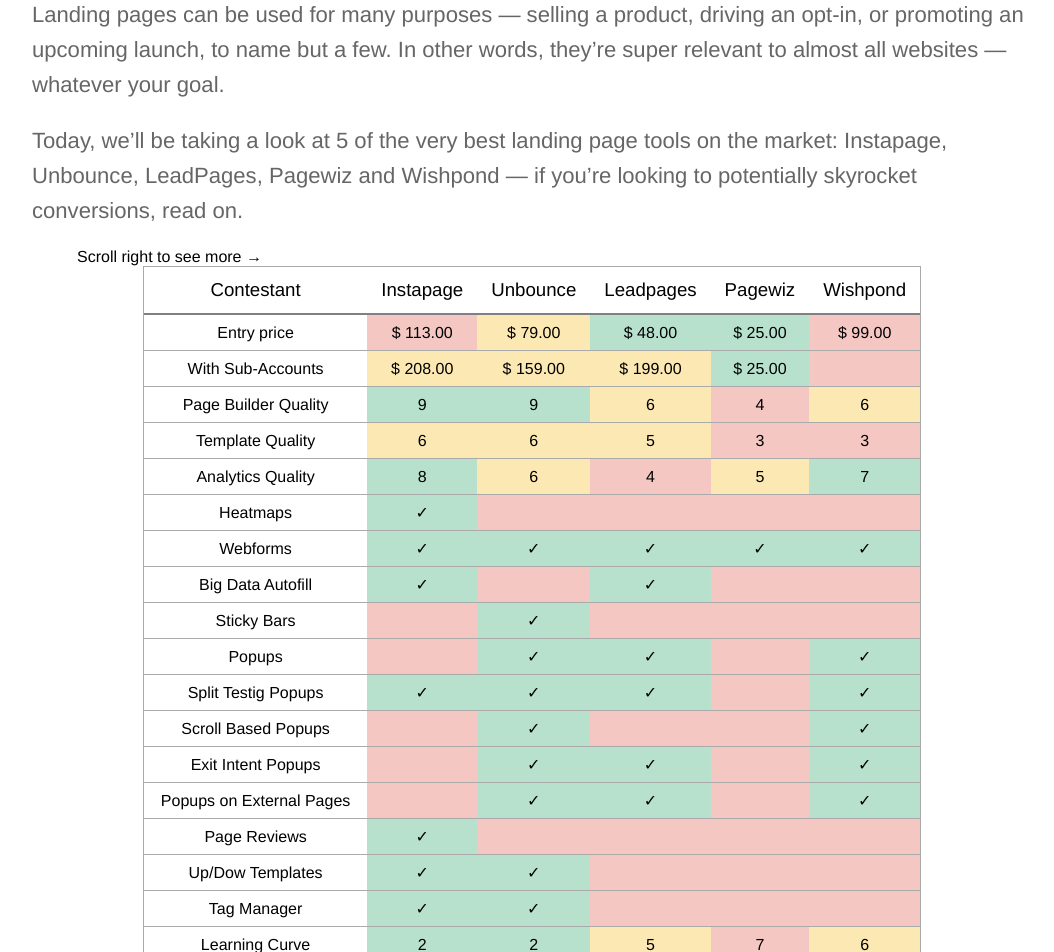
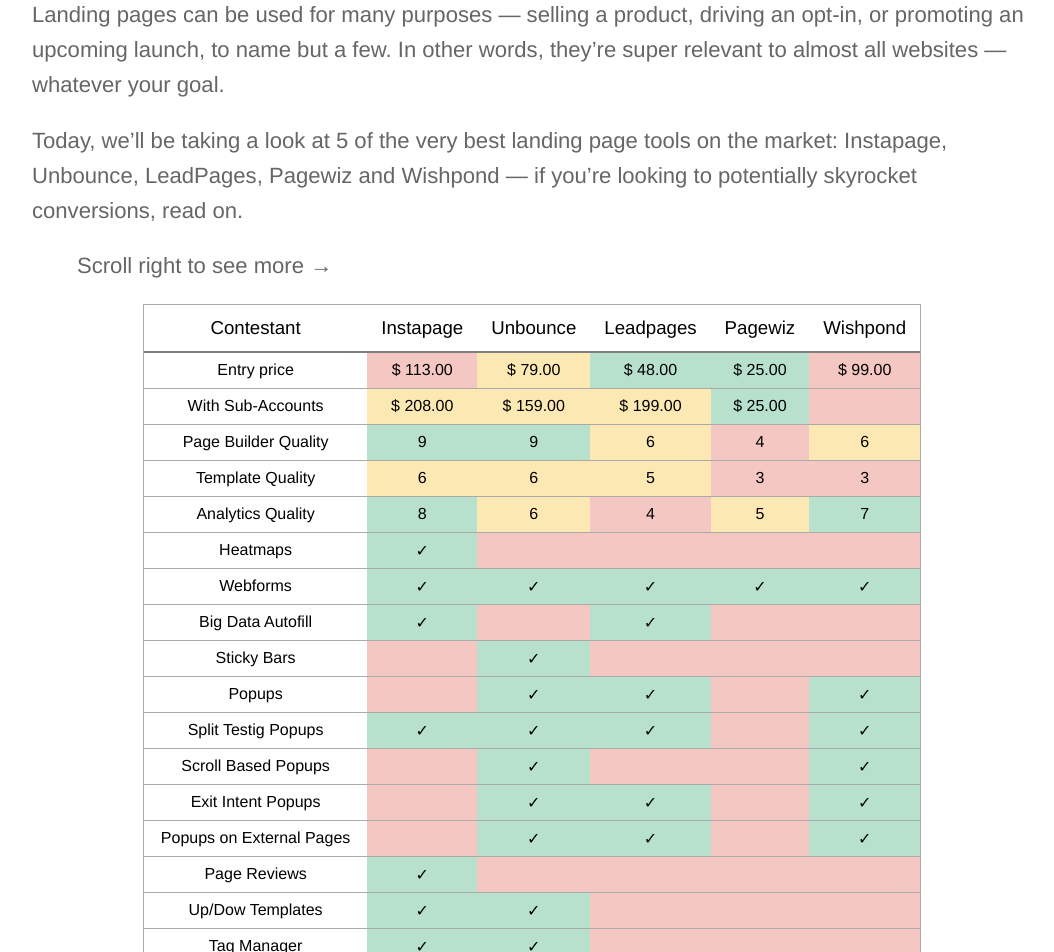
Before and after one commit to benevolenttech/btek.cc, a Jekyll site: the page built from _posts/2017-08-25-instapage-unbounce-leadpages-pagewiz-or-wishpond--which-is-the-best-landing-page-builder.md, in a window 1280 px wide. Shown: the part 1102-2054 px from the top of the page, without its empty margins (108-1162 px from the left). Built offline with Jekyll 4.4.1, drawn with Linux system fonts in a browser that asks for light colours; comment, search, counter and statistics services are not loaded.

Commit message:
Updated '_posts/2017-08-25-instapage-unbounce-leadpages-pagewiz-or-wishpond--which-is-the-best-landing-page-builder.md' via CloudCannon

```diff
--- a/_posts/2017-08-25-instapage-unbounce-leadpages-pagewiz-or-wishpond--which-is-the-best-landing-page-builder.md
+++ b/_posts/2017-08-25-instapage-unbounce-leadpages-pagewiz-or-wishpond--which-is-the-best-landing-page-builder.md
@@ -47,7 +47,7 @@
   .scroll-text {
     display:none;
   }
-  @media only screen and (max-device-width:900px){
+  @media only screen and (max-device-width:890px){
     .scroll-text { display:block; }
   }
 
@@ -114,7 +114,7 @@
   }
 </style>
 <div class="ritz grid-container" dir="ltr">
-  <div class='scroll-text'>Scroll right to see more →</div>
+  <p class='scroll-text'>Scroll right to see more →</p>
   <table cellpadding="0" cellspacing="0" class="waffle">
     <thead>
       <tr style='height:48px;'>
```
